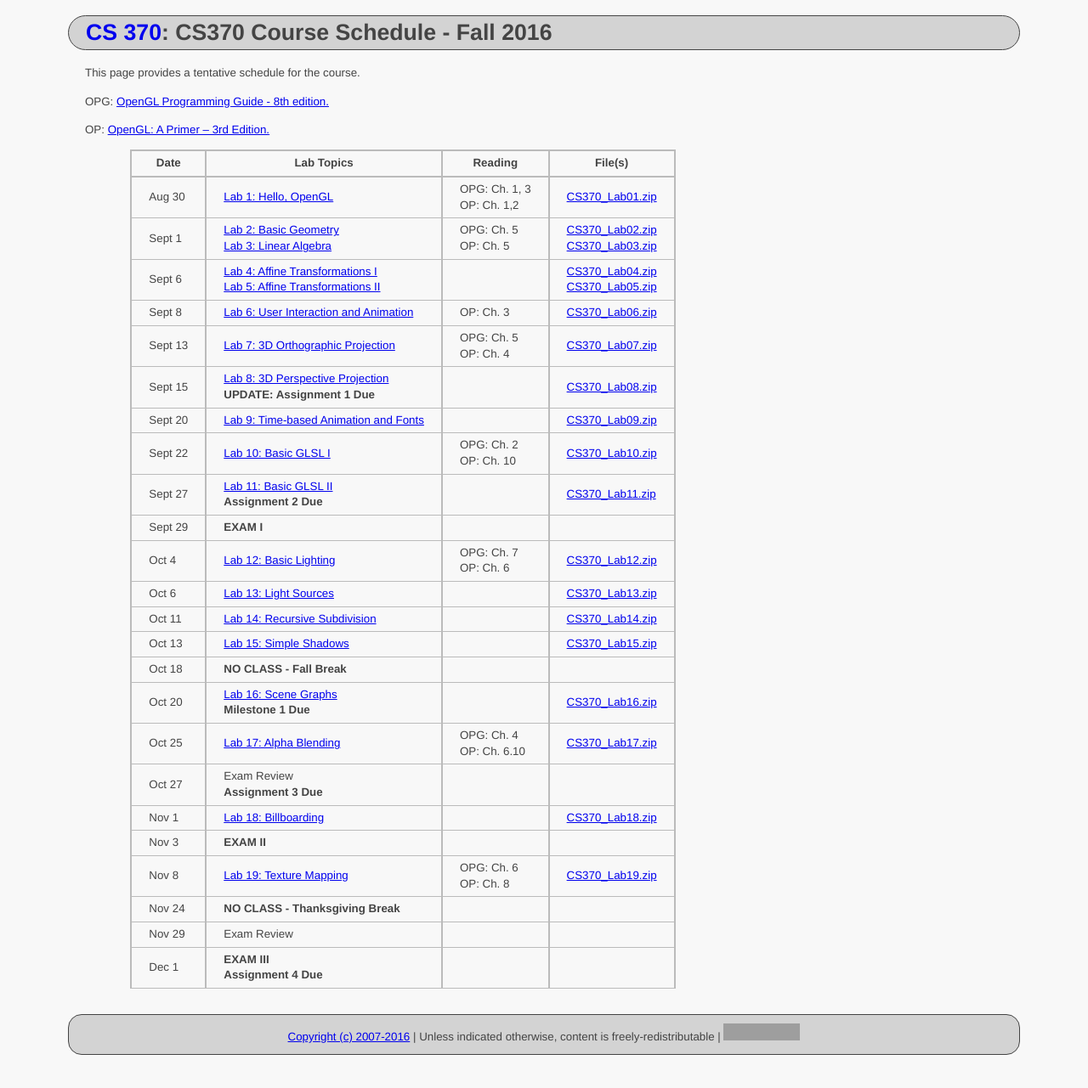
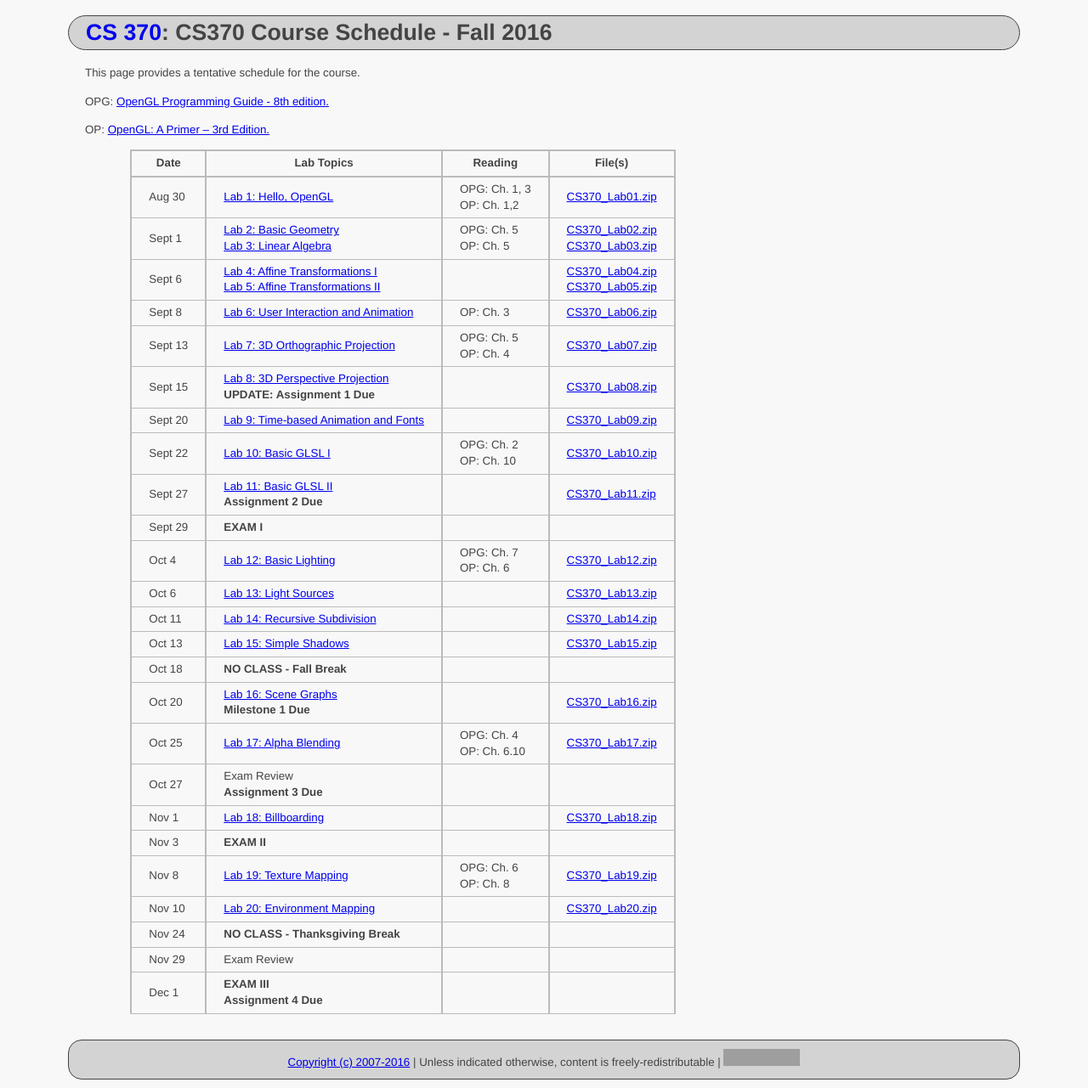
Before and after one commit to ycpcs/cs370-fall2016, a Jekyll site: the page built from schedule/index.md, in a window 1280 px wide. Shown: the whole page at 85% size. Built offline with Jekyll 4.4.1, drawn with Linux system fonts in a browser that asks for light colours; before the commit the page ends 1252 px from its top, so only the background shows below that; grey boxes are pictures that could not be loaded.

Commit message:
update lab index
update lab index

```diff
--- a/schedule/index.md
+++ b/schedule/index.md
@@ -33,12 +33,12 @@ OP: [OpenGL: A Primer – 3rd Edition.](http://www.pearsonhighered.com/educator/
 > Nov 1   | [Lab 18: Billboarding](../labs/lab18.html) |  | [CS370_Lab18.zip](../labs/src/CS370_Lab18.zip)
 > Nov 3   | **EXAM II** | |
 > Nov 8   | [Lab 19: Texture Mapping](../labs/lab19.html) | OPG: Ch. 6 <br /> OP: Ch. 8 | [CS370_Lab19.zip](../labs/src/CS370_Lab19.zip)
+> Nov 10  | [Lab 20: Environment Mapping](../labs/lab20.html) |  | [CS370_Lab20.zip](../labs/src/CS370_Lab20.zip)
 > Nov 24  | **NO CLASS - Thanksgiving Break** | |
 > Nov 29  | Exam Review  |  |
 > Dec 1   | **EXAM III** <br /> **Assignment 4 Due** | |
 
 <!--
-> Nov 12  | [Lab 20: Environment Mapping](../labs/lab20.html) |  | [CS370_Lab20.zip](../labs/src/CS370_Lab20.zip)
 > Nov 17  | [Lab 21: Multitexturing](../labs/lab21.html) |  | [CS370_Lab21.zip](../labs/src/CS370_Lab21.zip)
 > Nov 19  | [Lab 22: Bumpmapping](../labs/lab22.html) | OPG: Ch. 8 | [CS370_Lab22.zip](../labs/src/CS370_Lab22.zip)
 > Nov 24  | [Lab Mobile: OpenGL-ES on Android](../labs/labmobile.html) <br /> **Milestone 2 Due** |  | [CS370_Mobile.zip](../labs/src/CS496_lab17.zip)
```
Also changed, not shown: labs/index.md (+1 -1 lines).
